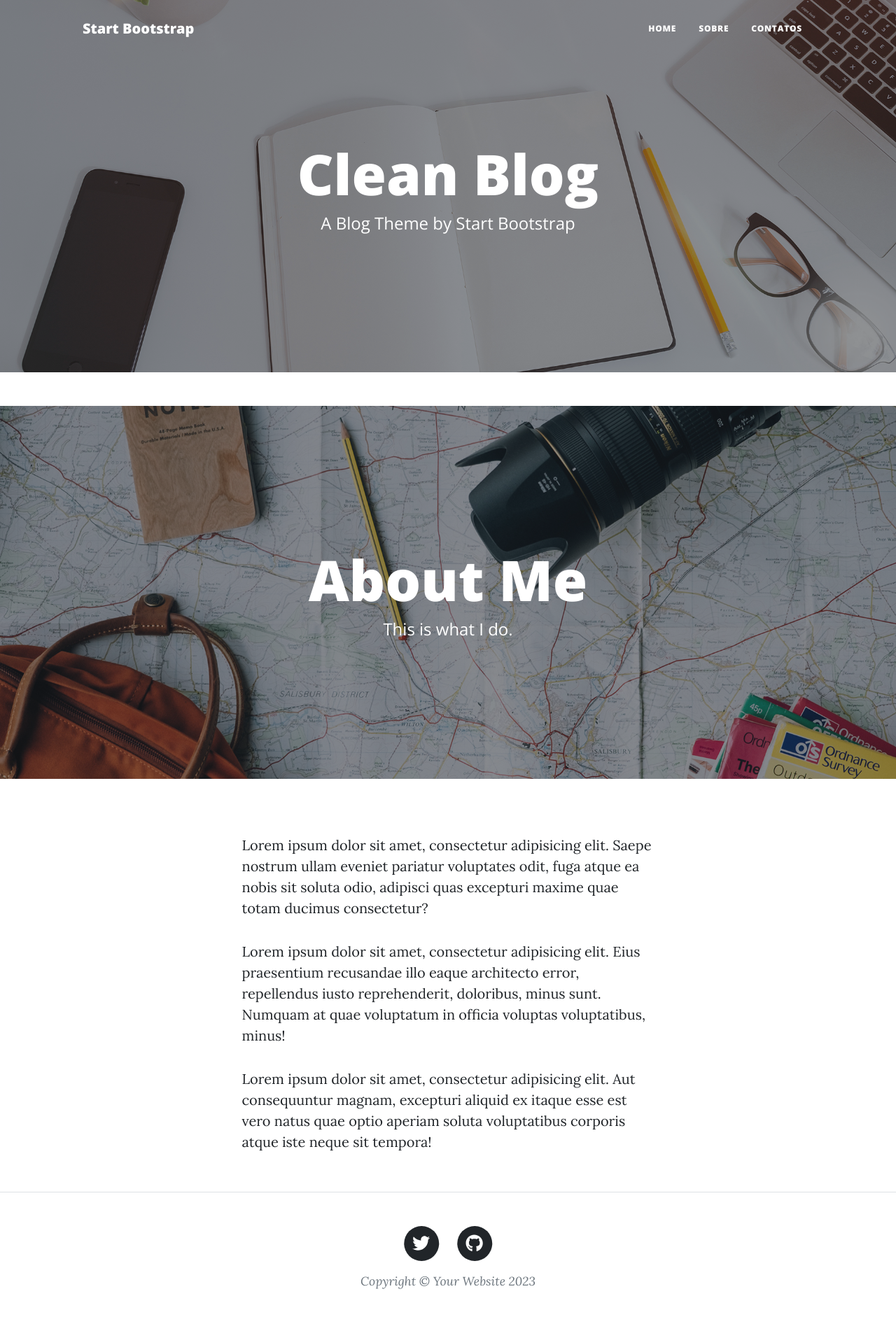
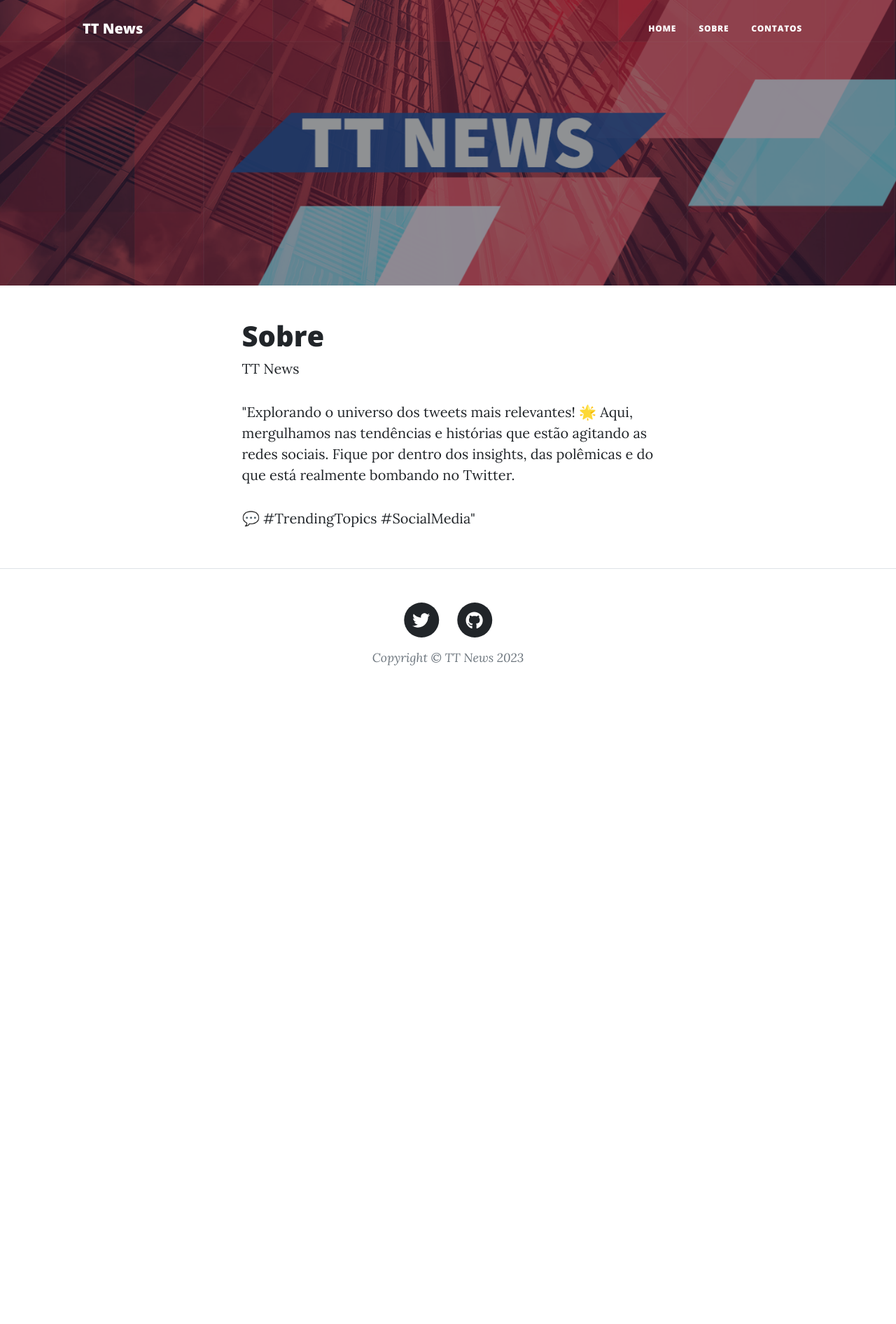
Before and after one commit to santosgv/My-Blog, a Django app: page /about/ in a window 1280 px wide. Shown: the whole page at 70% size. After the commit the page ends 951 px from the top, so only its background shows below. Run offline with Django 4.2, Linux system fonts and the light colour scheme; some libraries are stand-ins or nearby versions.

Commit message:
ajustes visuais

```diff
--- a/Core/admin.py
+++ b/Core/admin.py
@@ -22,10 +22,11 @@ class ContatoAdmin(admin.ModelAdmin):
 @admin.register(URL)
 class UrlAdmin(admin.ModelAdmin):
     list_display=('link_redirecionado','short_link',)
+    readonly_fields=('short_link',)
     list_filter=('short_link',)
 @admin.register(Post)
 class PostAdmin(admin.ModelAdmin):
-    list_display=('headline','previa','data','por','texto','link')
+    list_display=('headline','data','por','texto','link')
     list_filter=('data','por','headline','link','ativo')
     actions=[action_mark_false,]
 admin.site.register(ImagemTT)
--- a/Core/templates/about.html
+++ b/Core/templates/about.html
@@ -7,13 +7,14 @@
 	{% endblock %}</title>
 
     {% block 'body' %}
-    <header class="masthead" style="background-image: url({% static 'assets/img/about-bg.jpg' %})">
+  <!--  <header class="masthead" style="background-image: url({% static 'assets/img/about-bg.jpg' %})"> -->
+        <header>
         <div class="container position-relative px-4 px-lg-5">
             <div class="row gx-4 gx-lg-5 justify-content-center">
                 <div class="col-md-10 col-lg-8 col-xl-7">
                     <div class="page-heading">
-                        <h1>About Me</h1>
-                        <span class="subheading">This is what I do.</span>
+                        <h1>Sobre</h1>
+                        <span class="subheading">TT News</span>
                     </div>
                 </div>
             </div>
@@ -24,9 +25,8 @@
         <div class="container px-4 px-lg-5">
             <div class="row gx-4 gx-lg-5 justify-content-center">
                 <div class="col-md-10 col-lg-8 col-xl-7">
-                    <p>Lorem ipsum dolor sit amet, consectetur adipisicing elit. Saepe nostrum ullam eveniet pariatur voluptates odit, fuga atque ea nobis sit soluta odio, adipisci quas excepturi maxime quae totam ducimus consectetur?</p>
-                    <p>Lorem ipsum dolor sit amet, consectetur adipisicing elit. Eius praesentium recusandae illo eaque architecto error, repellendus iusto reprehenderit, doloribus, minus sunt. Numquam at quae voluptatum in officia voluptas voluptatibus, minus!</p>
-                    <p>Lorem ipsum dolor sit amet, consectetur adipisicing elit. Aut consequuntur magnam, excepturi aliquid ex itaque esse est vero natus quae optio aperiam soluta voluptatibus corporis atque iste neque sit tempora!</p>
+                    <p>"Explorando o universo dos tweets mais relevantes! 🌟 Aqui, mergulhamos nas tendências e histórias que estão agitando as redes sociais. Fique por dentro dos insights, das polêmicas e do que está realmente bombando no Twitter.</p>
+                    <p> 💬 #TrendingTopics #SocialMedia"</p>
                 </div>
             </div>
         </div>
--- a/Core/templates/post.html
+++ b/Core/templates/post.html
@@ -31,8 +31,11 @@
                             &middot; Link referente
                             <a href="{{post.referencia}}" target="_blank">{{post.referencia}}</a>
                         </p>
+                        <hr>
                         <blockquote class="blockquote text-center">{{post.texto}}</blockquote>
-                        <a class="text-center" href="{% url 'Core:redirecionar' post.link %}" target="_blank">{{post.link}}</a>
+                        <p class="text-center">
+                            <a class="text-center" href="{% url 'Core:redirecionar' post.link %}" target="_blank">Descrubra !</a>
+                        </p>
                     </div>
                 </div>
             </div>
--- a/templates/base.html
+++ b/templates/base.html
@@ -24,7 +24,7 @@
         <!-- Navigation-->
         <nav class="navbar navbar-expand-lg navbar-light" id="mainNav">
             <div class="container px-4 px-lg-5">
-                <a class="navbar-brand" href="{% url 'Core:index' %}">Start Bootstrap</a>
+                <a class="navbar-brand" href="{% url 'Core:index' %}">TT News</a>
                 <button class="navbar-toggler" type="button" data-bs-toggle="collapse" data-bs-target="#navbarResponsive" aria-controls="navbarResponsive" aria-expanded="false" aria-label="Toggle navigation">
                     Menu
                     <i class="fas fa-bars"></i>
@@ -39,13 +39,13 @@
             </div>
         </nav>
         <!-- Page Header-->
-        <header class="masthead" style="background-image: url({% static 'assets/img/home-bg.jpg' %})">
+        <header class="masthead" style="background-image: url({% static 'assets/img/home-bg.png' %})">
             <div class="container position-relative px-4 px-lg-5">
                 <div class="row gx-4 gx-lg-5 justify-content-center">
                     <div class="col-md-10 col-lg-8 col-xl-7">
                         <div class="site-heading">
-                            <h1>Clean Blog</h1>
-                            <span class="subheading">A Blog Theme by Start Bootstrap</span>
+                            <h1></h1>
+                           <!-- <span class="subheading">A Blog Theme by Start Bootstrap</span> -->
                         </div>
                     </div>
                 </div>
@@ -77,7 +77,7 @@
                                 </a>
                             </li>
                         </ul>
-                        <div class="small text-center text-muted fst-italic">Copyright &copy; Your Website 2023</div>
+                        <div class="small text-center text-muted fst-italic">Copyright &copy; TT News 2023</div>
                     </div>
                 </div>
             </div>
```
Also changed, not shown: templates/static/assets/img/home-bg.png (added).
